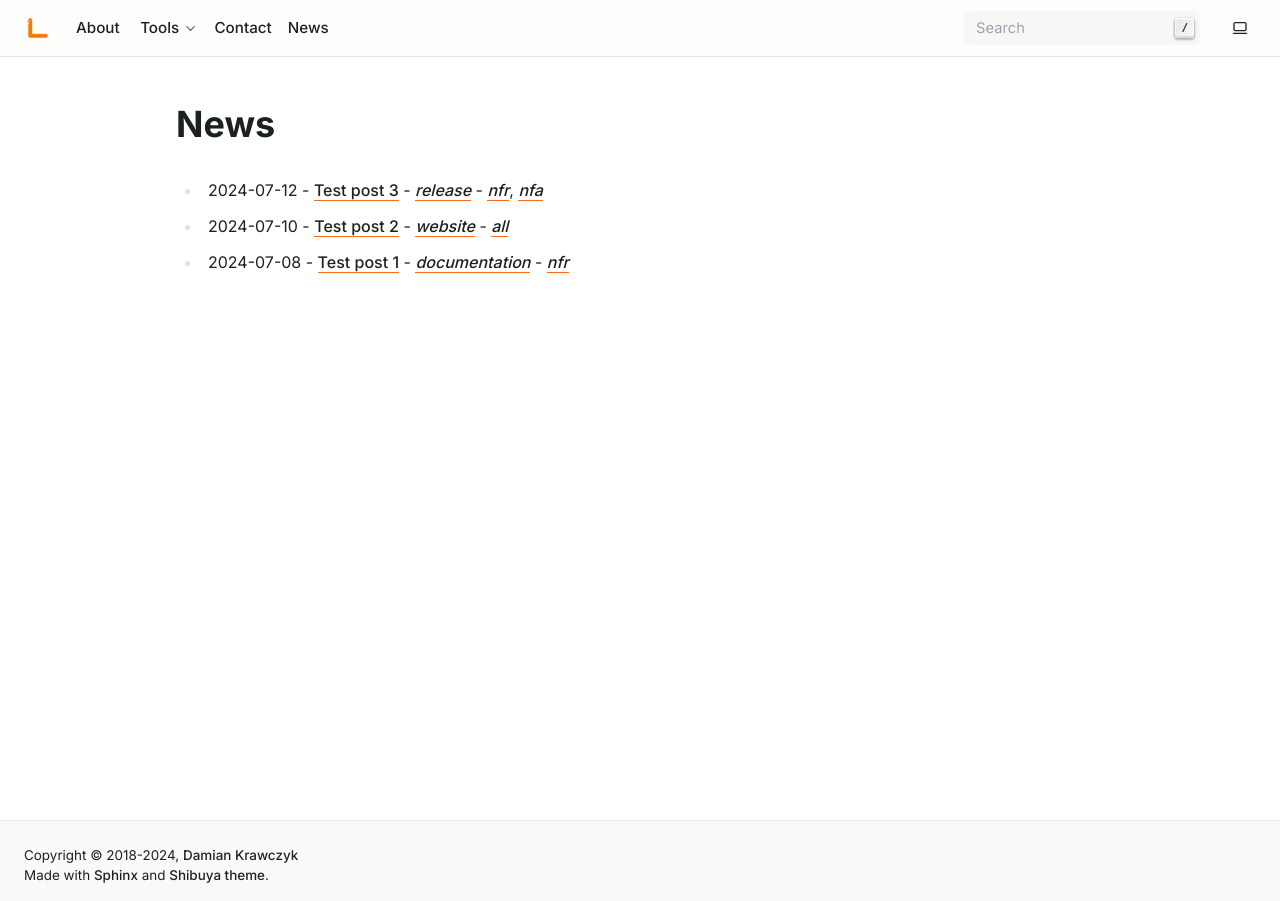
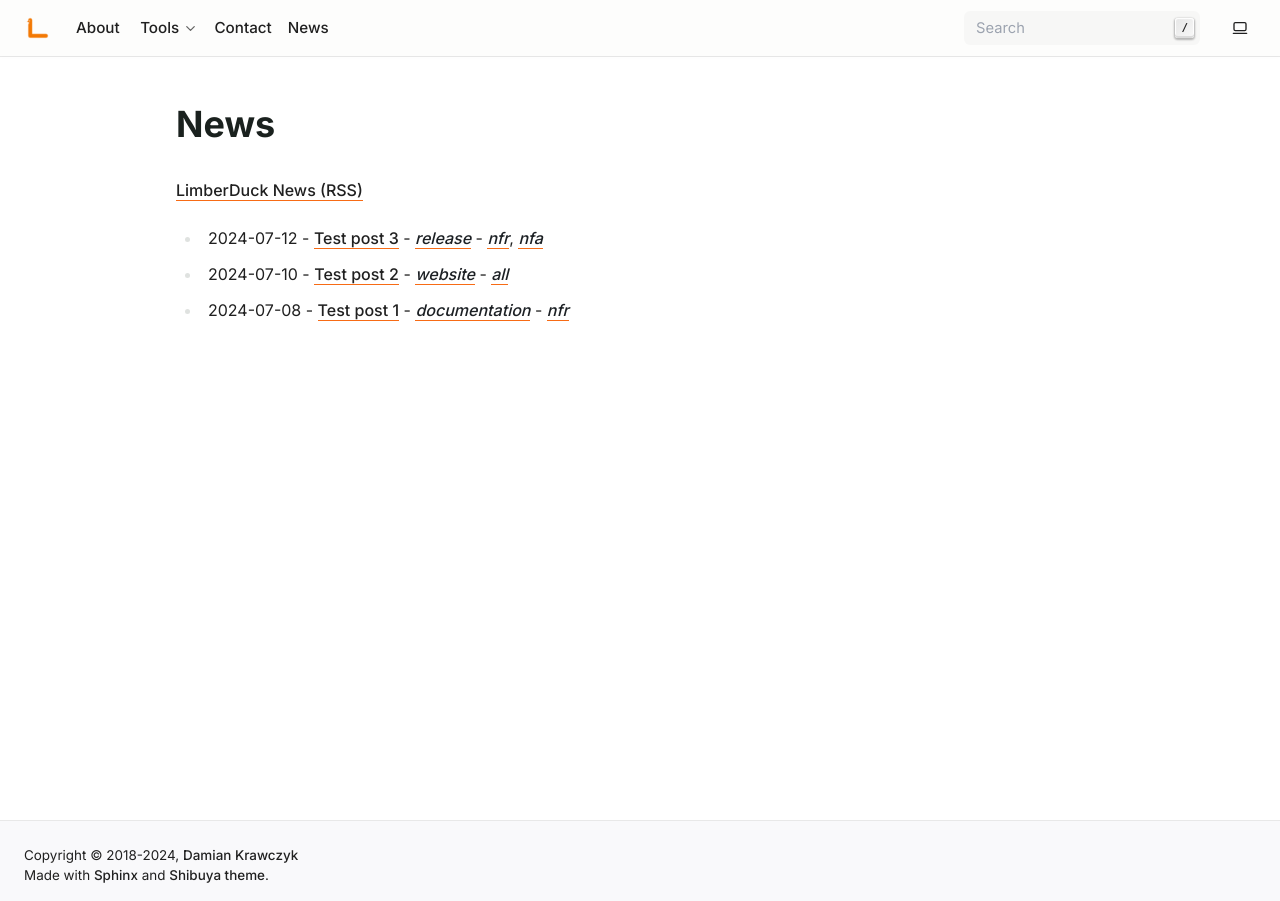
Before and after one commit to LimberDuck/limberduck_org_julio_7, a Sphinx documentation site: the page built from docs/blog/index.rst, in a window 1280 px wide. Built offline with Sphinx 7.4.7, drawn with Linux system fonts in a browser that asks for light colours.

Commit message:
RSS link

```diff
--- a/docs/blog/index.rst
+++ b/docs/blog/index.rst
@@ -2,6 +2,8 @@
 
 News
 ====
+
+`LimberDuck News (RSS) <https://limberduck-org.readthedocs.io/en/latest/blog/atom.xml>`_
 
 .. postlist::
    :language: en
```
